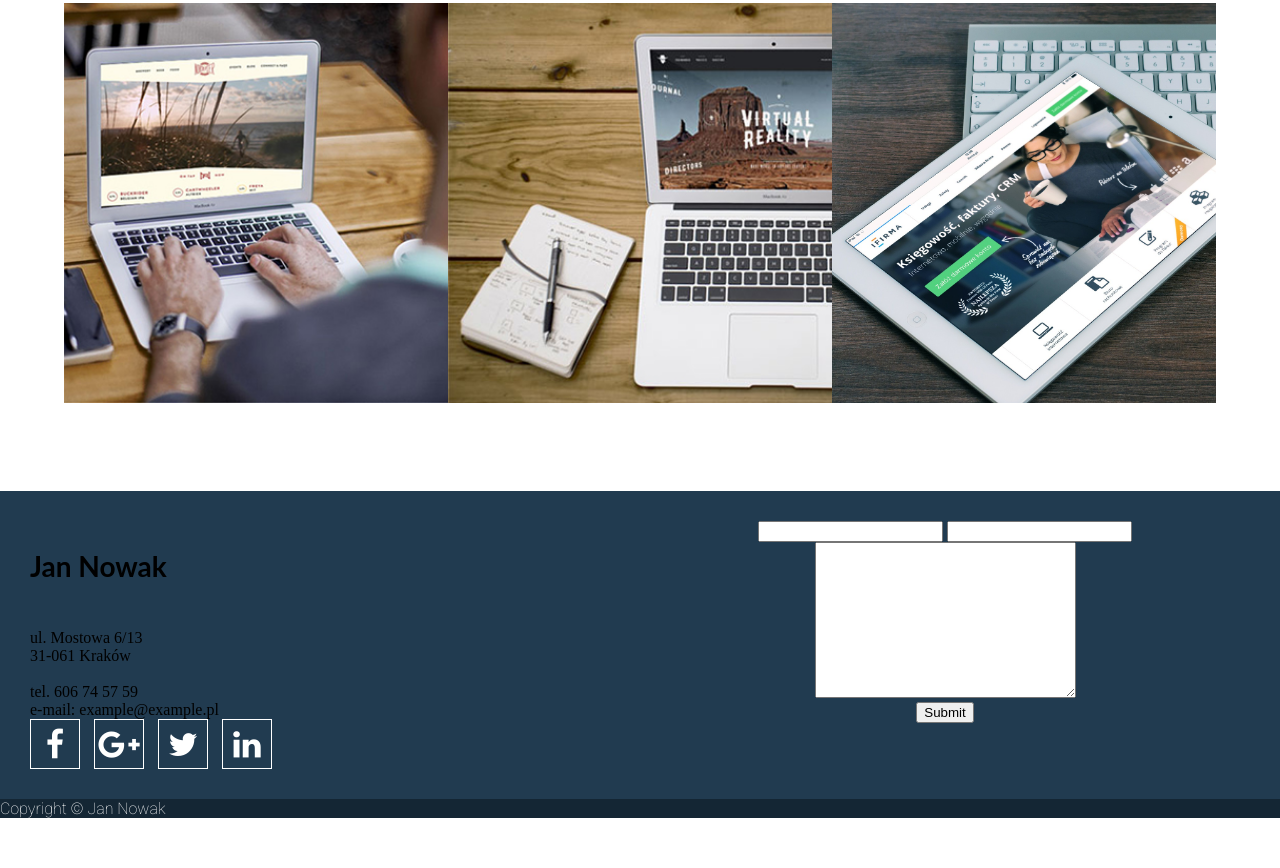
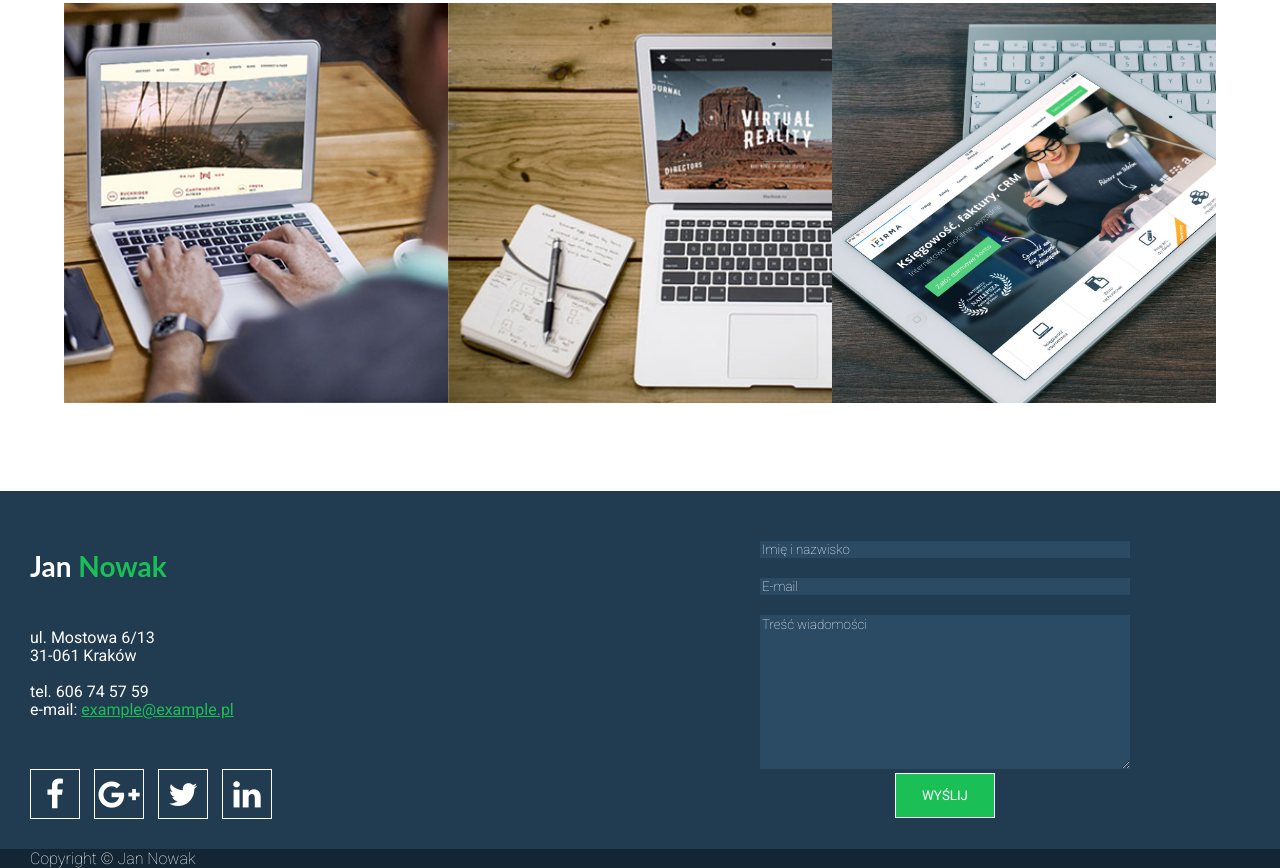
Before and after one commit to janlipecki/portfolio-workshop, a plain HTML site: page index.html in a window 1280 px wide. Shown: the part 1756-2624 px from the top of the page. Before the commit the page ends 2574 px from the top, so only its background shows below. Drawn offline with Linux system fonts and the light colour scheme.

Commit message:
Stylowanie sekcji contact

```diff
--- a/css/style.css
+++ b/css/style.css
@@ -243,6 +243,7 @@ h3 {
 #contact {
     background-color: #213b50;
     padding: 30px;
+    color: white;
 }
 
 #contact .contact-data {
@@ -257,6 +258,12 @@ h3 {
 
 #contact .contact-data adress {
     line-height: 100%;
+    font-family: 'Roboto', sans-serif;
+}
+
+#contact .contact-data adress a {
+    text-decoration: underline;
+    text-decoration-color: rgb(26,192,86);
 }
 
 #contact .form {
@@ -285,6 +292,7 @@ h3 {
     display: inline-block;
     width: 50px;
     height: 50px;
+    margin-top: 50px;
     margin-right: 10px;
     text-align: center;
     line-height: 50px;
@@ -301,18 +309,53 @@ h3 {
     border-color: #FFF;
 }
 
+#name,
+#mail,
+#msg {
+    width: 60%;
+    color: white;
+    background-color: rgb(43, 74, 100);
+    border: none;
+    margin-top: 20px;
+}
+
+#name::placeholder,
+#mail::placeholder,
+#msg::placeholder {
+    color: white;
+    font-family: 'Roboto', sans-serif;
+    font-weight: 100;
+
+}
+
+#button-send {
+    background-color: rgb(26,192,86);
+    color: white;
+    text-transform: uppercase;
+    font-family: 'Roboto', sans-serif;
+    border: solid white 1px;
+    width: 100px;
+    height: 45px;
+/*
+    position: absolute;
+    right: 11%;
+*/
+}
+
 /*footer*/
 footer {
     color: white;
     font-family: 'Roboto', sans-serif;
     font-weight: 100;
     background-color: rgb(20, 38, 52);
+    padding: 0 30px 0 30px;
 /*    height: 50px;*/
 }
 
 footer p {
     margin: 0;
-/*    padding: 20;*/
+/*    left: 1em;*/
+/*    padding: 30;*/
 /*    background-color: rgb(20, 38, 52);*/
 /*    -webkit-margin-before: 0;*/
 }
--- a/index.html
+++ b/index.html
@@ -156,14 +156,14 @@
 <!--i z ikonką kotwicy powinno iść do linka-->
     <section id="contact">
         <div class="contact-data">
-            <h3>Jan Nowak</h3>
+            <h3>Jan <span class="font-color-green">Nowak</span></h3>
 
             <adress>
             <br/>ul. Mostowa 6/13
             <br/>31-061 Kraków
             <br/>
             <br/>tel. 606 74 57 59
-            <br/>e-mail: example@example.pl
+            <br/>e-mail: <a href="mailto:example@example.pl"><span class="font-color-green">example@example.pl</span></a>
             </adress>
 
             <div class="sm-icons">
@@ -175,11 +175,11 @@
         </div>
         <div class="form">
            <form action="">
-               <input type="text" id="name">
-               <input type="email" id="mail">
-               <textarea name="msg" id="msg" cols="30" rows="10"></textarea>
+               <input type="text" id="name" placeholder="Imię i nazwisko" ><br/>
+               <input type="email" id="mail" placeholder="E-mail"  ><br/>
+               <textarea name="msg" id="msg" cols="30" rows="10" placeholder="Treść wiadomości"></textarea><br/>
            </form>
-           <input type="submit">
+           <input type="submit" value="wyślij" id="button-send">
         </div>
         <div class="last-child"></div>
     </section>
```
